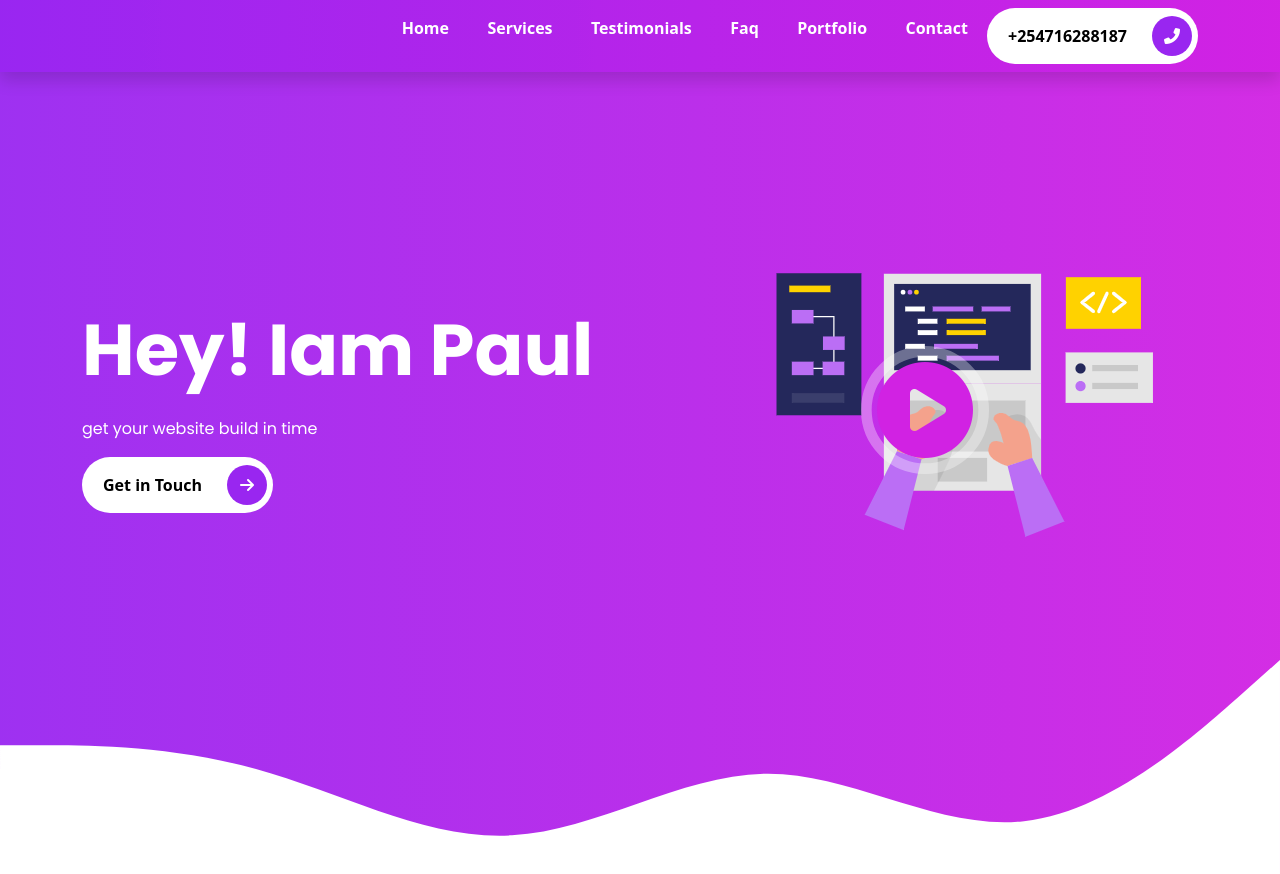
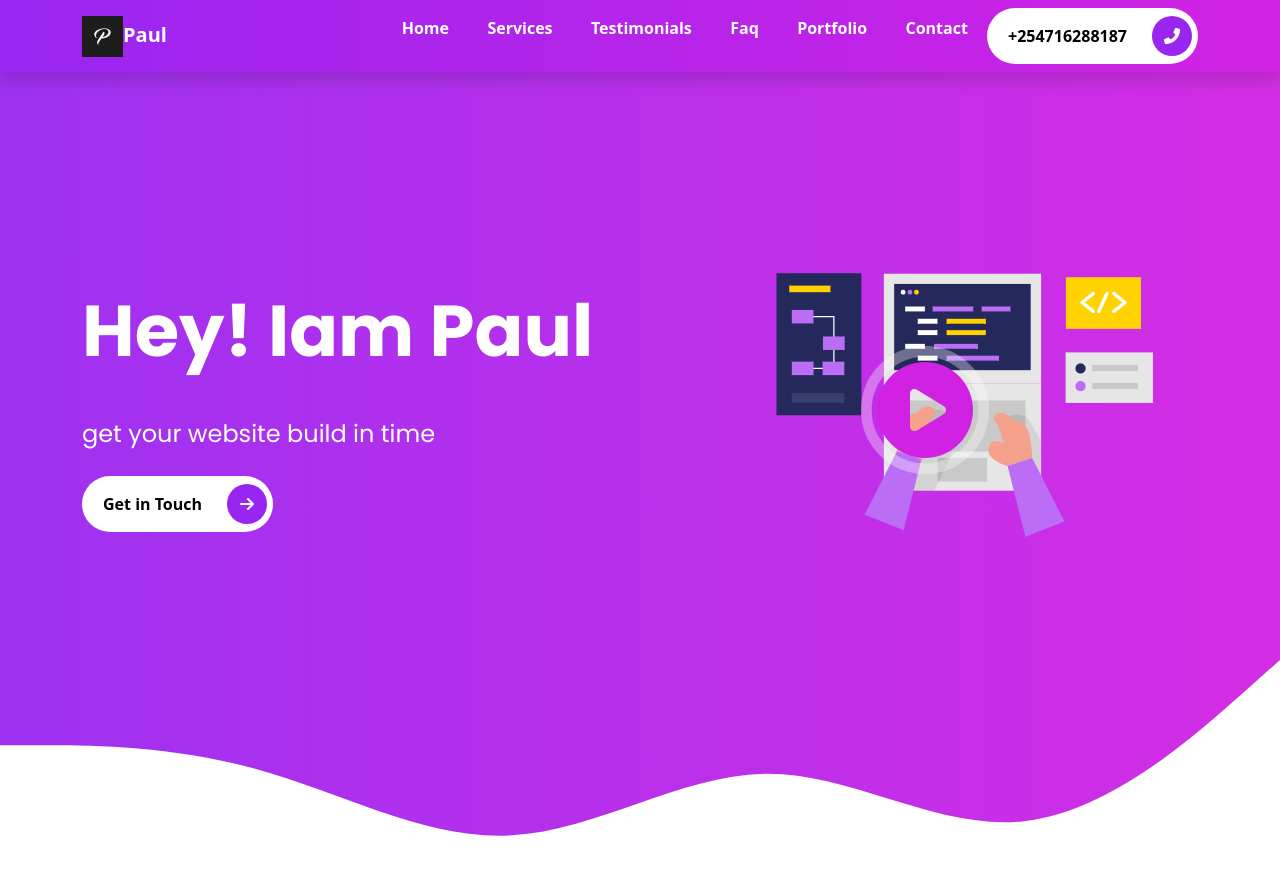
Before and after one commit to MaweuPaul/demo-portfolio, a website: page index.html in a window 1280 px wide. Drawn offline with Linux system fonts and the light colour scheme.

```diff
--- a/index.html
+++ b/index.html
@@ -13,7 +13,9 @@
     <!-- navbar section -->
     <nav class="navbar navbar-expand-lg navbar-dark menu shadow fixed-top">
         <div class="container">
-          <a class="navbar-brand" href="#"></a>
+          <a class="navbar-brand" href="#">
+            <img src="/images/logo resized.jpg">paul
+          </a>
           <button class="navbar-toggler" type="button" data-bs-toggle="collapse" data-bs-target="#navbarNav" aria-controls="navbarNav" aria-expanded="false" aria-label="Toggle navigation">
             <span class="navbar-toggler-icon"></span>
           </button>
@@ -66,7 +68,7 @@
               </span>
             </button>
           </div>
-          <!-- contet for the video -->
+          <!-- content for the video -->
           <div class="col-md-6 intros text-end">
           <div class="video-box">
             <img src="images/art/into-section.png"alt="video illustration" class="img-fluid">
--- a/scss/components/_typography.scss
+++ b/scss/components/_typography.scss
@@ -14,5 +14,10 @@
         margin-top: 1.5rem;
         text-transform:none;
 
+        @include media-breakpoint-up(lg){
+            font-size:1.5rem;
+            display: inline-block;
+        }
+
     }
 }
```
Also changed, not shown: assets/css/style.css, images/logo resized.jpg (added), 1 other file.
